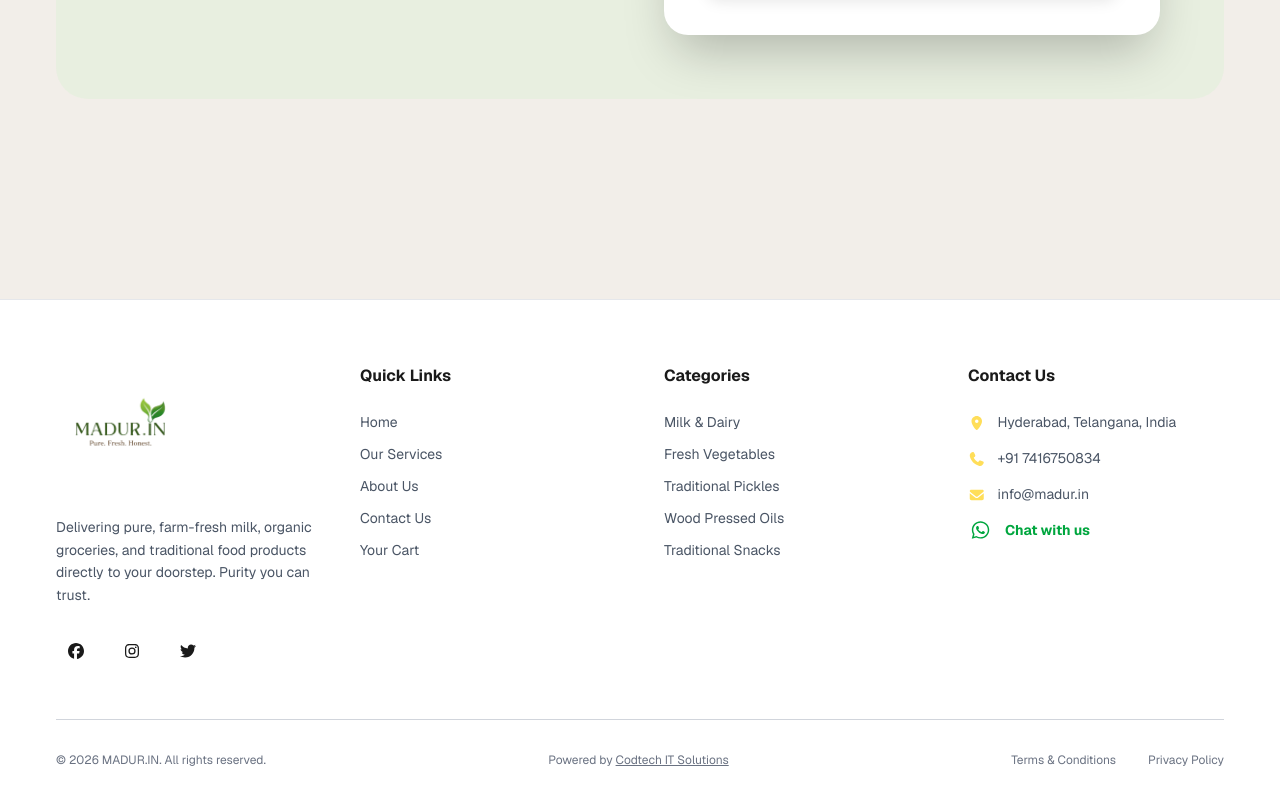
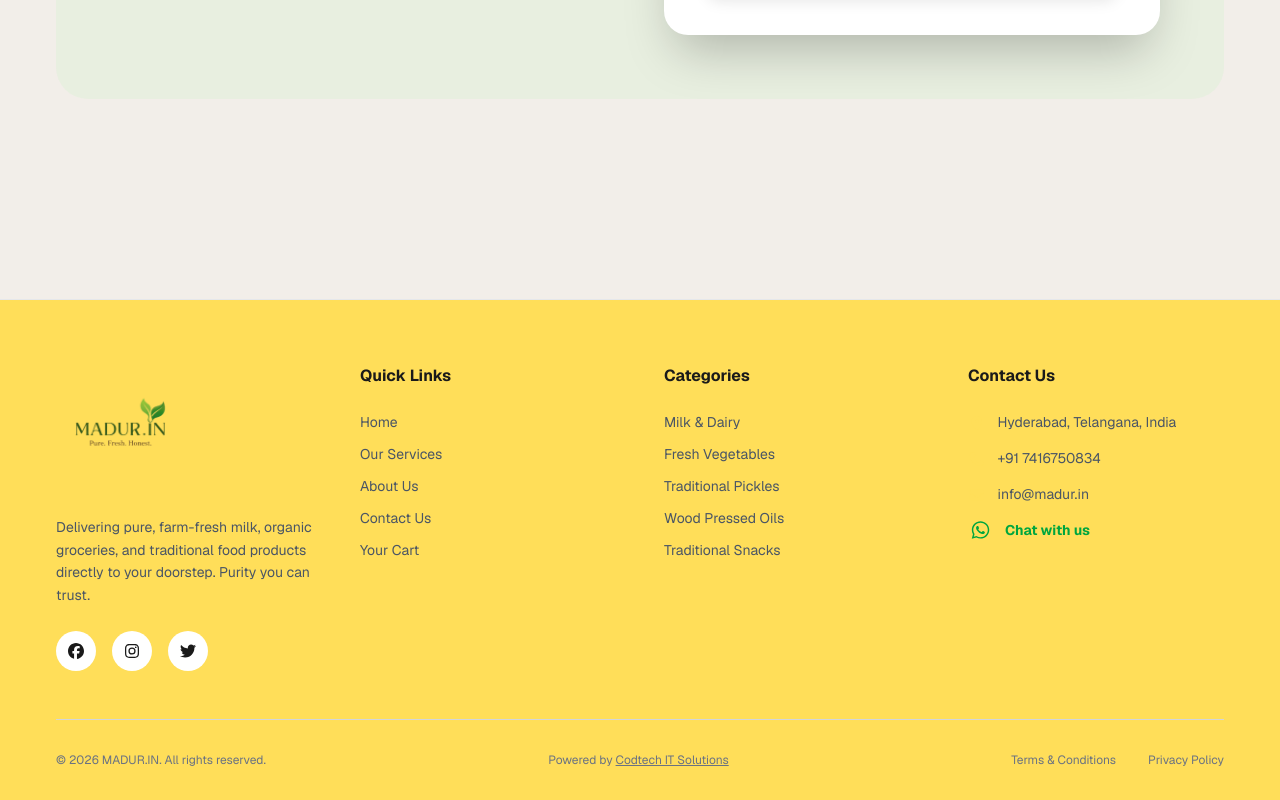
Before and after one commit to Gourav-boga/Madur.in-, a Next.js app: page / in a window 1280 px wide. Shown: the part 4991-5791 px from the top of the page. Built offline with nearby package versions, Linux system fonts and the light colour scheme.

Commit message:
Change header and footer background to light yellow

```diff
--- a/src/components/layout/Footer.tsx
+++ b/src/components/layout/Footer.tsx
@@ -8,7 +8,7 @@ import { faEnvelope, faPhone, faMapMarkerAlt } from "@fortawesome/free-solid-svg
 
 export default function Footer() {
   return (
-    <footer className="bg-white pt-16 pb-8 border-t border-gray-200 mt-20">
+    <footer className="bg-primary pt-16 pb-8 border-t border-gray-200 mt-20">
       <div className="container">
         <div className="grid grid-cols-1 md:grid-cols-2 lg:grid-cols-4 gap-12 mb-12">
           {/* Brand */}
--- a/src/components/layout/Navbar.tsx
+++ b/src/components/layout/Navbar.tsx
@@ -44,7 +44,7 @@ export default function Navbar() {
   return (
     <nav
       className={`fixed top-0 left-0 right-0 z-50 transition-all duration-300 ${
-        isScrolled ? "bg-white shadow-md py-2" : "bg-transparent py-4"
+        isScrolled ? "bg-primary shadow-md py-2" : "bg-transparent py-4"
       }`}
     >
       <StreamingTagline />
@@ -141,7 +141,7 @@ export default function Navbar() {
 
       {/* Mobile Menu */}
       {isMobileMenuOpen && (
-        <div className="md:hidden bg-white absolute top-full left-0 right-0 shadow-lg border-t py-4 px-6 flex flex-col gap-4 animate-in slide-in-from-top">
+        <div className="md:hidden bg-primary absolute top-full left-0 right-0 shadow-lg border-t py-4 px-6 flex flex-col gap-4 animate-in slide-in-from-top">
           <Link href="/" onClick={() => setIsMobileMenuOpen(false)} className="py-2 border-b">Home</Link>
           <Link href="/services" onClick={() => setIsMobileMenuOpen(false)} className="py-2 border-b">Services</Link>
           <Link href="/about" onClick={() => setIsMobileMenuOpen(false)} className="py-2 border-b">About Us</Link>
```
